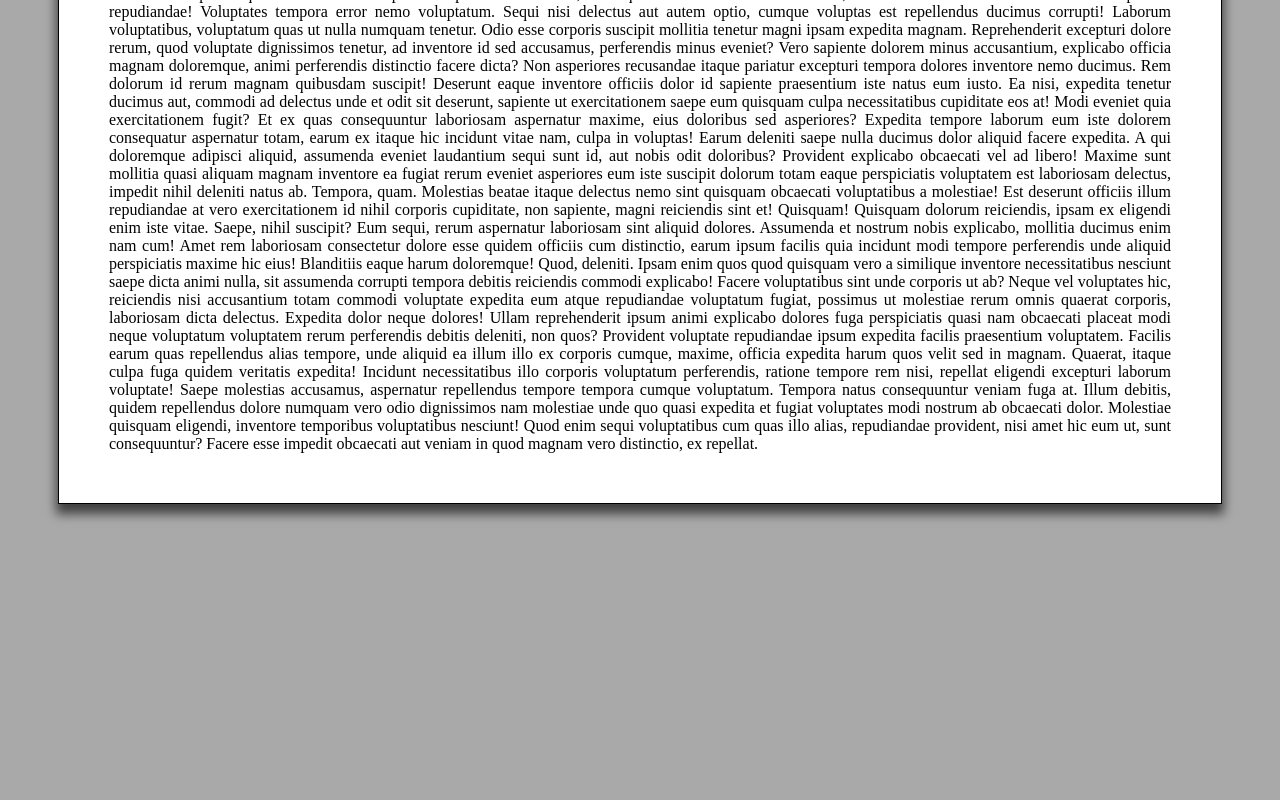
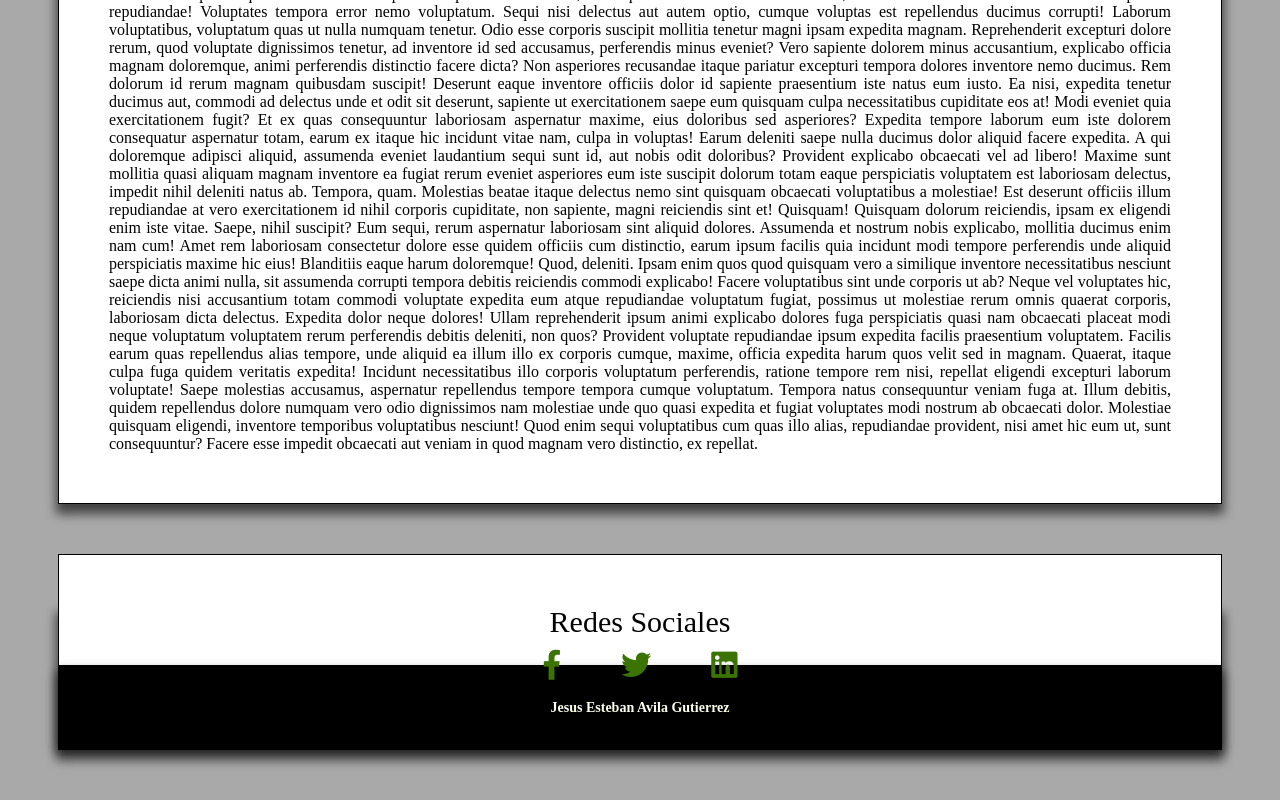
Before and after one commit to heiztmx/heiztmx.github.io, a plain HTML site: page index.html in a window 1280 px wide. Shown: the part 720-1520 px from the top of the page. Before the commit the page ends 1274 px from the top, so only its background shows below. Drawn offline with Linux system fonts and the light colour scheme.

Commit message:
creacion del footer

```diff
--- a/index.html
+++ b/index.html
@@ -5,6 +5,10 @@
     <meta name="viewport" content="width=device-width, initial-scale=1.0">
     <link rel="stylesheet" href="./style.css">
     <title>Bienvenido a Blog Heizt 2.0</title>
+    <!--fontasowe-->
+
+<link rel="stylesheet" href="https://cdnjs.cloudflare.com/ajax/libs/font-awesome/5.15.2/css/all.min.css">
+
 </head>
 <body>
     <main class="container">
@@ -66,5 +70,28 @@
     Illum debitis, quidem repellendus dolore numquam vero odio dignissimos nam molestiae unde quo quasi expedita et fugiat voluptates modi nostrum ab obcaecati dolor. Molestiae quisquam eligendi, inventore temporibus voluptatibus nesciunt!
     Quod enim sequi voluptatibus cum quas illo alias, repudiandae provident, nisi amet hic eum ut, sunt consequuntur? Facere esse impedit obcaecati aut veniam in quod magnam vero distinctio, ex repellat.</p>
 
+    <!--social-->
+    <section class="social">
+        <p>Redes Sociales</p>
+        <div class="links">
+            <a href="#">
+                <i class="fab fa-facebook-f"></i>
+            </a>
+            <a href="#">
+                <i class="fab fa-twitter"></i>
+            </a>
+            <a href="#">
+                <i class="fab fa-linkedin"></i>
+            </a>
+        </div>
+
+    </section>
+
+
+    <!--footer-->
+    <footer class="footer">
+        <h3>Jesus Esteban Avila Gutierrez</h3>
+
+       </footer>
 </body>
 </html>
--- a/style.css
+++ b/style.css
@@ -72,3 +72,67 @@ p{
     height: 4.0rem;
     color: rgb(255, 255, 255);
 }
+
+
+.social p{
+    text-align: center;
+    font-size: 30px;
+    min-width: 30rem;
+    margin-bottom: -40px;
+    box-shadow: 0px 60px 10px 2px rgba(0,0,0,0.61);
+}
+
+.links{
+    display: flex;
+    align-items: center;
+    justify-content:center;
+
+
+}
+
+.links a {
+    margin: 0 30px;
+
+}
+
+.links a i {
+    font-size: 3rem;
+    color: rgb(60, 116, 4);
+
+}
+
+/* .footer-links{
+    background: #2f3640;
+    color: #0fdd08;
+    font-size: 12px;
+    padding: 30px 0;
+}
+ */
+
+
+.footer{
+
+    display: flex;
+    flex-wrap: wrap;
+    font-size: 1.2rem;
+    color: ivory;
+    align-items: center;
+    justify-content: center;
+    margin:50px;
+    margin-top: -15px;
+    min-width: 30rem;
+    background-color:black ;
+    padding: 2rem 2rem;
+    box-shadow: 0px 8px 10px 2px rgba(0,0,0,0.61);
+ /*    background: #000000;
+    color: chartreuse;
+    font-size: 12px;
+    padding: 20px 0;
+    text-align: center;
+    padding-bottom: 20px; */
+
+}
+.footer  h4{
+    margin: 10px;
+    padding: 0;
+}
```
